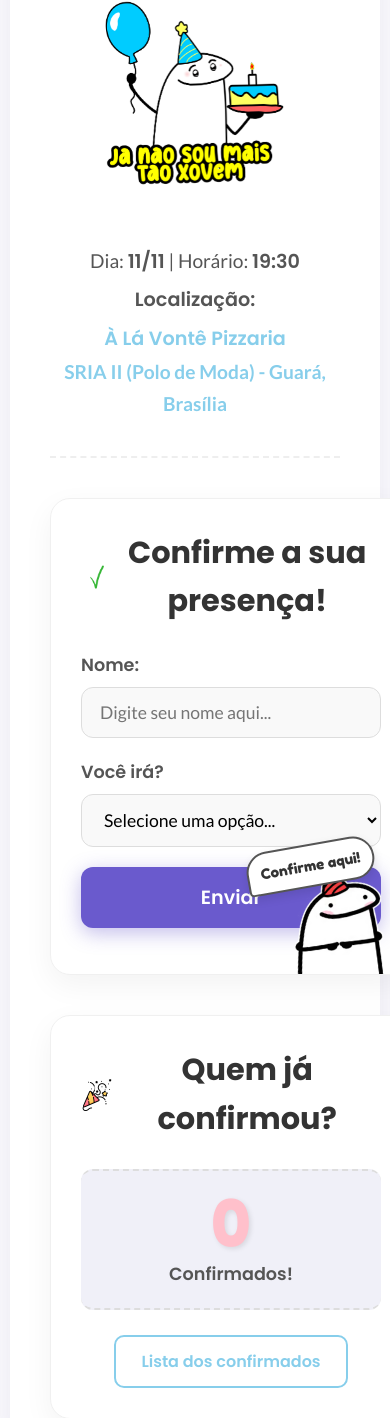
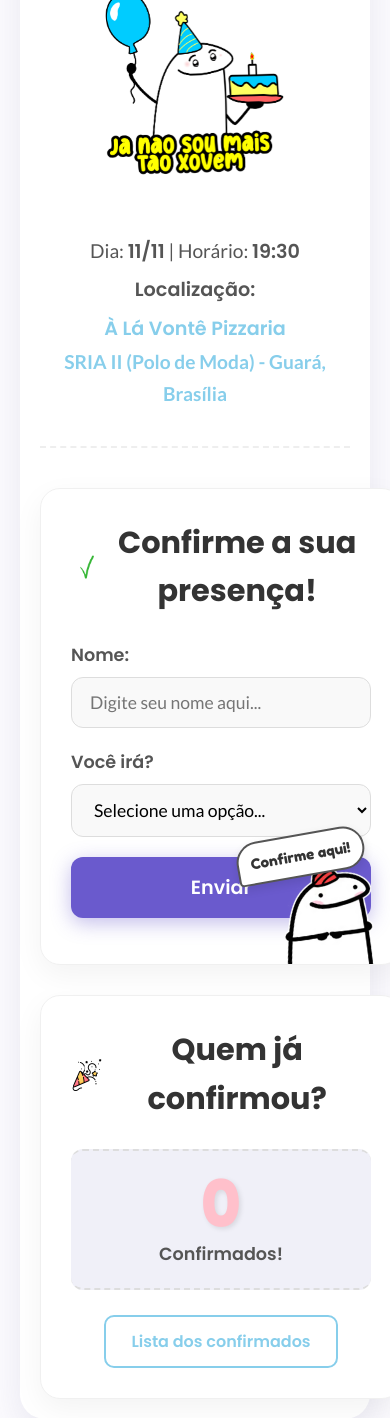
Before and after one commit to somilena/Convite-de-Aniversario, a Flask app: page / in a window 390 px wide; the page is wider, and only the part inside the window is pictured. Shown: the part 1143-2561 px from the top of that part. Run offline with Flask 3, Linux system fonts and the light colour scheme; data that the repository does not hold is empty; some libraries are stand-ins or nearby versions.

Commit message:
atualização

```diff
--- a/static/style.css
+++ b/static/style.css
@@ -594,6 +594,39 @@
   }
 }
 
+/* --- 8. RESPONSIVIDADE (Mobile) --- */
+@media (max-width: 768px) {
+  body {
+    padding: 20px 0;
+  }
+
+  .container {
+    margin: 20px;
+    padding: 20px;
+  }
+
+  .form-e-lista {
+    flex-direction: column;
+    gap: 30px;
+  }
+
+  .titulo-principal {
+    font-size: 3em;
+  }
+
+  .nomes-idades {
+    flex-direction: column;
+    align-items: center;
+    gap: 80px;
+    /* Mais espaço entre eles no mobile */
+  }
+
+  .pessoa {
+    width: 90%;
+    margin-top: 70px;
+    margin-bottom: 50px;
+  }
+}
 
 /* --- ESTILOS PARA OS CONFEITES AO CLICAR NA FOTO --- */
 
```
